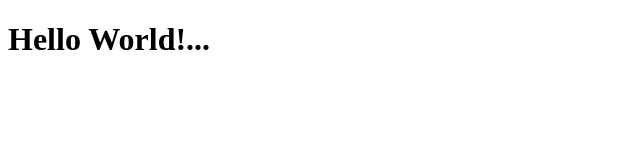
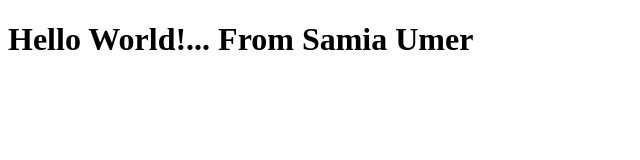
Before and after one commit to SamiaUmer/mybootcamp, a plain HTML site: page index.html in a window 1280 px wide. Shown: the whole page, without its empty margins (0-640 px from the left). Drawn offline with Linux system fonts and the light colour scheme.

Commit message:
updated index.html

```diff
--- a/index.html
+++ b/index.html
@@ -6,6 +6,6 @@
     <title>Document</title>
 </head>
 <body>
-    <h1>Hello World!...</h1>
+    <h1>Hello World!... From Samia Umer</h1>
 </body>
 </html>
```
